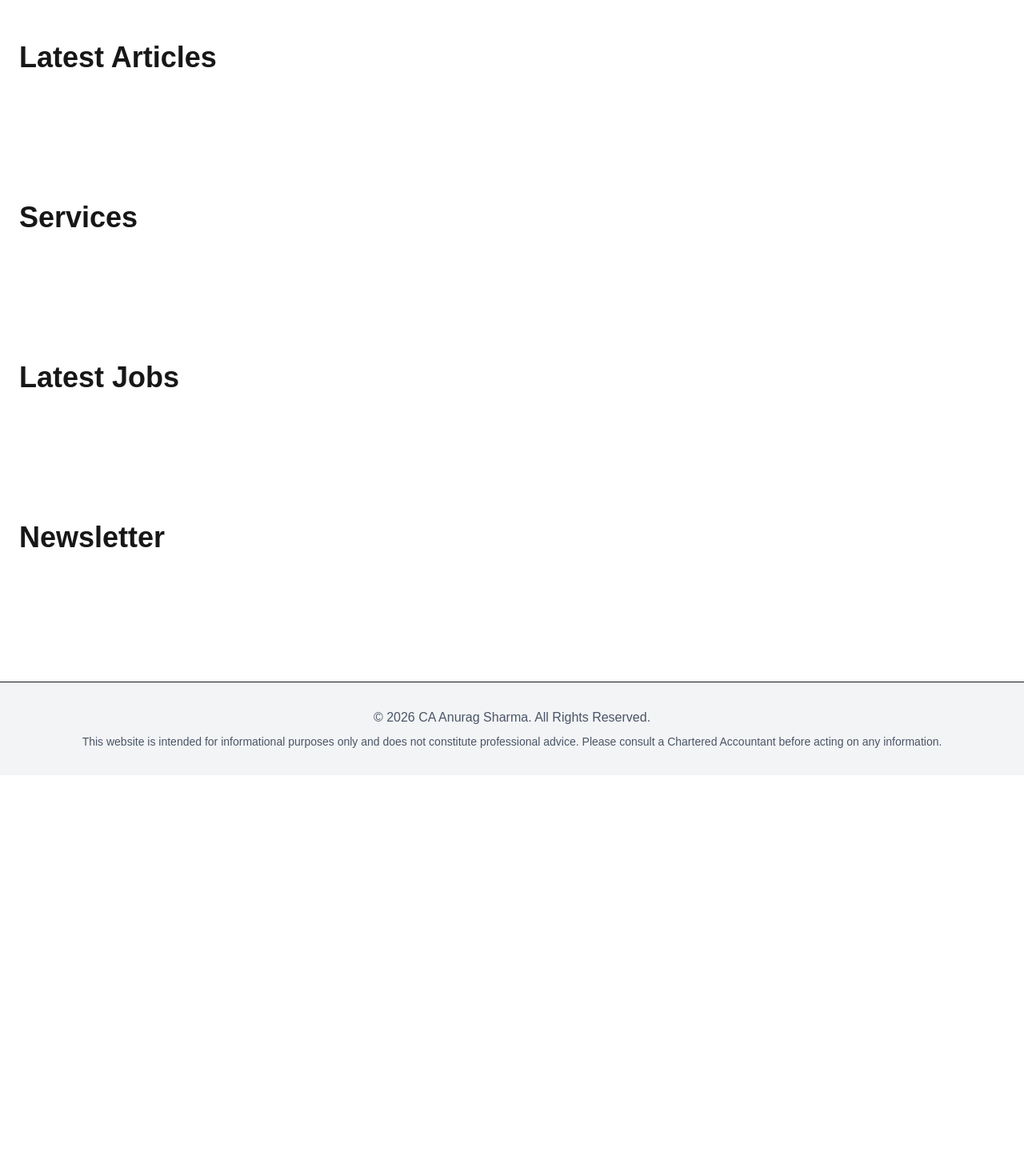
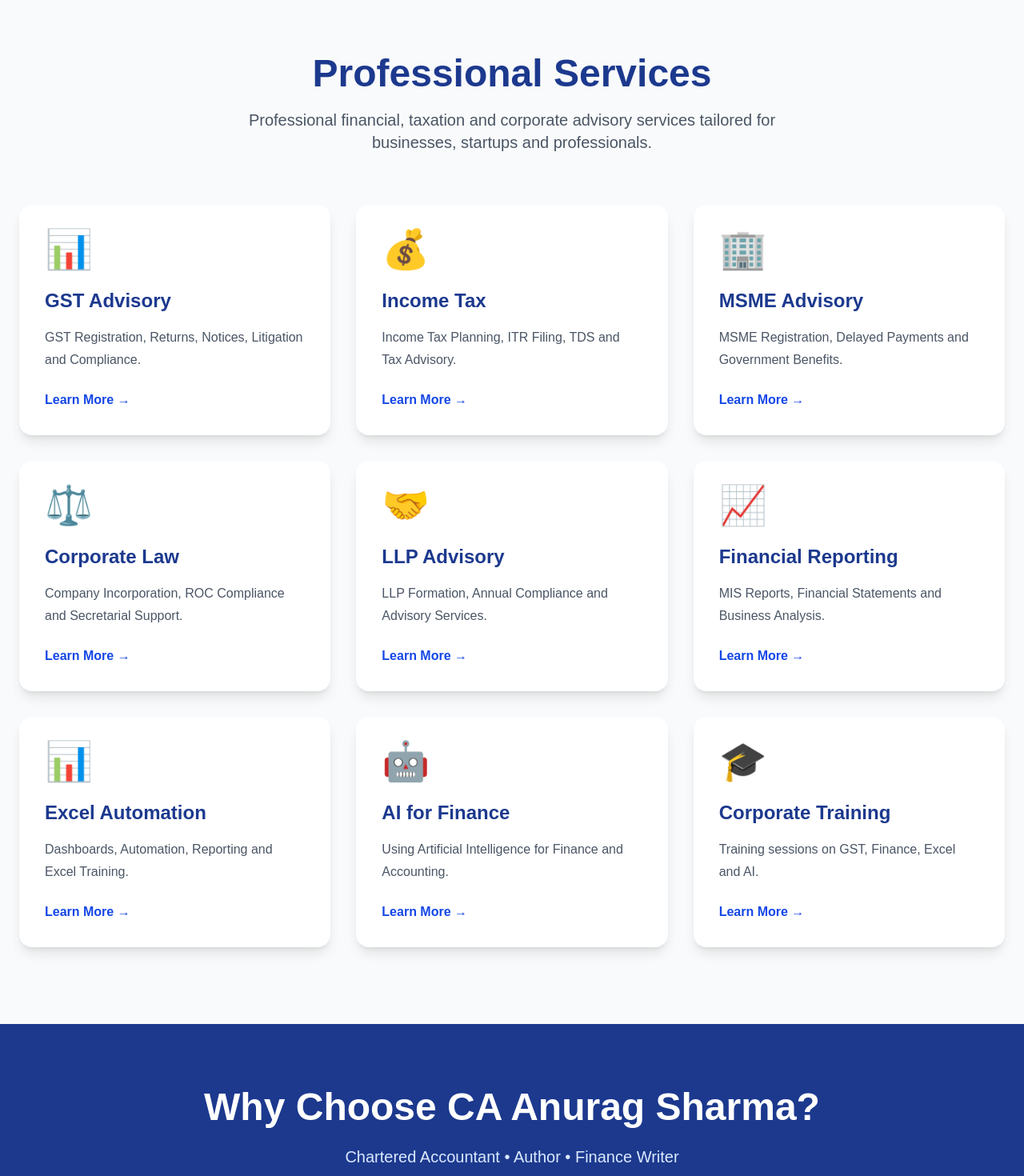
Before and after one commit to caanuragwriter/caanuragsharma-website, a Next.js app: page / in a window 1280 px wide. Shown: the part 1660-3130 px from the top of the page at 80% size. Before the commit the page ends 2629 px from the top, so only its background shows below. Built offline with nearby package versions, Linux system fonts and the light colour scheme.

Commit message:
Update homepage

```diff
--- a/app/page.tsx
+++ b/app/page.tsx
@@ -1,8 +1,10 @@
 import Navbar from "../components/Navbar";
 import Hero from "../components/Hero";
 import About from "../components/About";
+import Services from "../components/Services";
+import WhyChooseSection from "../components/WhyChooseSection";
+import Books from "../components/Books";
 import LatestArticles from "../components/LatestArticles";
-import Services from "../components/Services";
 import LatestJobs from "../components/LatestJobs";
 import Newsletter from "../components/Newsletter";
 import Footer from "../components/Footer";
@@ -13,8 +15,10 @@ export default function Home() {
       <Navbar />
       <Hero />
       <About />
+      <Services />
+      <WhyChooseSection />
+      <Books />
       <LatestArticles />
-      <Services />
       <LatestJobs />
       <Newsletter />
       <Footer />
--- /dev/null
+++ b/components/Books.tsx
@@ -0,0 +1,101 @@
+export default function Books() {
+  const books = [
+    {
+      title: "2+2 = 20 (The Corporate Maths)",
+      desc: "A humorous take on corporate life, office politics and the realities of the corporate world.",
+      badge: "⭐ Featured",
+      amazon: "#",
+      color: "bg-blue-700",
+    },
+    {
+      title: "Mirage in the Mountains",
+      desc: "A fiction novel exploring life, emotions and human relationships.",
+      badge: "",
+      amazon: "#",
+      color: "bg-green-600",
+    },
+    {
+      title: "Reflections – The World as I Feel",
+      desc: "A collection of poems and reflections on life and society.",
+      badge: "",
+      amazon: "#",
+      color: "bg-purple-600",
+    },
+    {
+      title: "Credit Analysis",
+      desc: "A practical guide to analysing financial statements and evaluating creditworthiness.",
+      badge: "",
+      amazon: "#",
+      color: "bg-orange-600",
+    },
+    {
+      title: "Basics of Finance and Taxation",
+      desc: "An introductory guide for students and professionals beginning their finance journey.",
+      badge: "",
+      amazon: "#",
+      color: "bg-red-600",
+    },
+  ];
+
+  return (
+    <section className="py-24 bg-gray-50">
+      <div className="max-w-7xl mx-auto px-6">
+
+        <div className="text-center mb-16">
+          <h2 className="text-5xl font-bold text-blue-900">
+            Published Books
+          </h2>
+
+          <p className="text-gray-600 text-xl mt-5 max-w-3xl mx-auto">
+            Writing has always been my passion. These books reflect my
+            professional experience, creativity and love for knowledge sharing.
+          </p>
+        </div>
+
+        <div className="grid md:grid-cols-2 lg:grid-cols-3 gap-10">
+
+          {books.map((book, index) => (
+            <div
+              key={index}
+              className="bg-white rounded-3xl shadow-lg hover:shadow-2xl transition duration-300 overflow-hidden"
+            >
+
+              <div className={`${book.color} h-56 flex items-center justify-center text-white text-2xl font-bold text-center px-6`}>
+                {book.title}
+              </div>
+
+              <div className="p-8">
+
+                {book.badge && (
+                  <span className="bg-yellow-100 text-yellow-800 px-3 py-1 rounded-full text-sm font-semibold">
+                    {book.badge}
+                  </span>
+                )}
+
+                <h3 className="text-2xl font-bold text-blue-900 mt-5">
+                  {book.title}
+                </h3>
+
+                <p className="text-gray-600 mt-4 leading-7">
+                  {book.desc}
+                </p>
+
+                <a
+                  href={book.amazon}
+                  target="_blank"
+                  className="inline-block mt-8 bg-blue-700 hover:bg-blue-800 text-white px-6 py-3 rounded-xl font-semibold transition"
+                >
+                  View on Amazon →
+                </a>
+
+              </div>
+
+            </div>
+          ))}
+
+        </div>
+
+      </div>
+    </section>
+  );
+}
--- a/components/Services.tsx
+++ b/components/Services.tsx
@@ -1,11 +1,103 @@
 export default function Services() {
+  const services = [
+    {
+      icon: "📊",
+      title: "GST Advisory",
+      desc: "GST Registration, Returns, Notices, Litigation and Compliance."
+    },
+    {
+      icon: "💰",
+      title: "Income Tax",
+      desc: "Income Tax Planning, ITR Filing, TDS and Tax Advisory."
+    },
+    {
+      icon: "🏢",
+      title: "MSME Advisory",
+      desc: "MSME Registration, Delayed Payments and Government Benefits."
+    },
+    {
+      icon: "⚖️",
+      title: "Corporate Law",
+      desc: "Company Incorporation, ROC Compliance and Secretarial Support."
+    },
+    {
+      icon: "🤝",
+      title: "LLP Advisory",
+      desc: "LLP Formation, Annual Compliance and Advisory Services."
+    },
+    {
+      icon: "📈",
+      title: "Financial Reporting",
+      desc: "MIS Reports, Financial Statements and Business Analysis."
+    },
+    {
+      icon: "📊",
+      title: "Excel Automation",
+      desc: "Dashboards, Automation, Reporting and Excel Training."
+    },
+    {
+      icon: "🤖",
+      title: "AI for Finance",
+      desc: "Using Artificial Intelligence for Finance and Accounting."
+    },
+    {
+      icon: "🎓",
+      title: "Corporate Training",
+      desc: "Training sessions on GST, Finance, Excel and AI."
+    }
+  ];
+
   return (
-    <section className="py-20">
+    <section className="py-24 bg-gray-50">
+
       <div className="max-w-7xl mx-auto px-6">
-        <h2 className="text-4xl font-bold">
-          Services
-        </h2>
+
+        <div className="text-center mb-16">
+
+          <h2 className="text-5xl font-bold text-blue-900">
+            Professional Services
+          </h2>
+
+          <p className="text-xl text-gray-600 mt-5 max-w-3xl mx-auto">
+            Professional financial, taxation and corporate advisory
+            services tailored for businesses, startups and professionals.
+          </p>
+
+        </div>
+
+        <div className="grid md:grid-cols-2 lg:grid-cols-3 gap-8">
+
+          {services.map((service, index) => (
+
+            <div
+              key={index}
+              className="bg-white rounded-2xl shadow-lg p-8 hover:shadow-2xl hover:-translate-y-2 transition duration-300"
+            >
+
+              <div className="text-5xl mb-6">
+                {service.icon}
+              </div>
+
+              <h3 className="text-2xl font-bold text-blue-900 mb-4">
+                {service.title}
+              </h3>
+
+              <p className="text-gray-600 leading-7 mb-6">
+                {service.desc}
+              </p>
+
+              <button className="text-blue-700 font-semibold hover:text-blue-900">
+                Learn More →
+              </button>
+
+            </div>
+
+          ))}
+
+        </div>
+
       </div>
+
     </section>
   );
 }
--- /dev/null
+++ b/components/WhyChooseSection.tsx
@@ -0,0 +1,15 @@
+export default function WhyChooseSection() {
+  return (
+    <section className="py-20 bg-blue-900 text-white">
+      <div className="max-w-6xl mx-auto px-6 text-center">
+        <h2 className="text-5xl font-bold mb-6">
+          Why Choose CA Anurag Sharma?
+        </h2>
+
+        <p className="text-xl text-blue-100">
+          Chartered Accountant • Author • Finance Writer
+        </p>
+      </div>
+    </section>
+  );
+}
```
